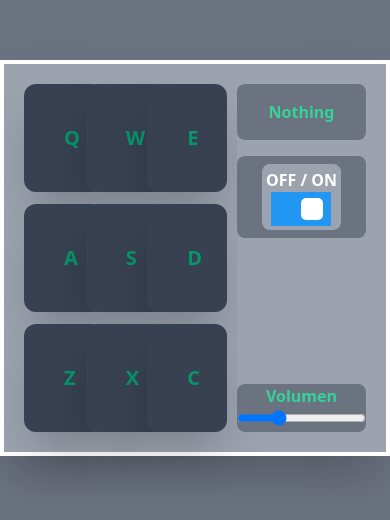
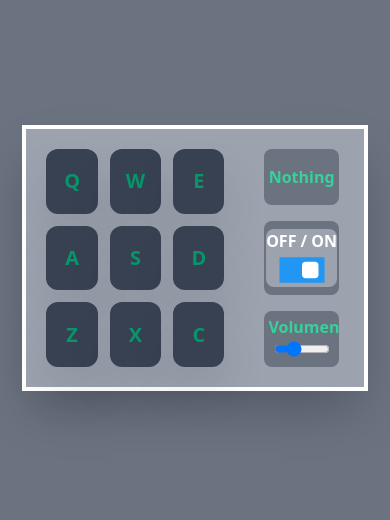
Before and after one commit to Trefu/drum-machine, a React (Create React App) app: page / in a window 390 px wide. Shown: the part 164-684 px from the top of the page. Built offline with nearby package versions, Linux system fonts and the light colour scheme.

Commit message:
responsive drumpads

```diff
--- a/src/components/Display.jsx
+++ b/src/components/Display.jsx
@@ -6,23 +6,23 @@ export const Display = ({ volume, setVolume, power, setPower, actualSound }) =>
         setPower(!power)
     }
     return (
-        <div id='display' className={`flex flex-col justify-between bg-gray-400 text-center text-green-400 font-bold `}>
+        <div id='display' className={`w-1/4 flex flex-col justify-between space-y-4 bg-gray-400 text-center text-green-400 font-bold `}>
             <div className={`bg-gray-500 py-4 rounded-lg`}>
                 <p> {actualSound}</p>
             </div>
             <div className={`flex justify-center bg-gray-500 py-2 mt-4 rounded-lg`}>
-                <div className='rounded-lg p-1 flex flex-col justify-center items-center bg-gray-400 text-white'>
+                <div className='rounded-lg  flex flex-col justify-center items-center bg-gray-400 text-white'>
                     <p>OFF / ON</p>
-                    <label className="switch">
+                    <label className="switch transform scale-75 md:scale-100">
                         <input checked={power} type="checkbox" onChange={handleChange} />
                         <span className='slider '></span>
                     </label>
                 </div>
 
             </div>
-            <div className="volumen-slider  mt-auto rounded-lg bg-gray-500 ">
+            <div className="volumen-slider p-1  mt-auto rounded-lg bg-gray-500  ">
                 <p>Volumen</p>
-                <input max='1' min='0' step='0.1' type="range" value={volume} onChange={handleRangeChange} />
+                <input className='w-14' max='1' min='0' step='0.1' type="range" value={volume} onChange={handleRangeChange} />
             </div>
         </div>
     )
--- a/src/components/DrumPad.jsx
+++ b/src/components/DrumPad.jsx
@@ -39,7 +39,7 @@ export const DrumPad = ({ volume, power, sound, setActualSound }) => {
     return (
         <>
             {/*   //DRUMPAD ELEMENT */}
-            <button onClick={handleClick} id={sound.id} className={`rounded-xl drum-pad bg-gray-700 p-10 font-bold text-xl text-green-600 active:text-green-400 shadow-2xl`}>
+            <button onClick={handleClick} id={sound.id} className={`rounded-xl drum-pad bg-gray-700 p-4 md:p-10 font-bold text-xl text-green-600 active:text-green-400 shadow-2xl`}>
                 {sound.keyTrigger}
                 <audio preload='auto' id={`${sound.keyTrigger}`} className='clip bg-red-300 w-1' src={`${sound.url}`}></audio>
             </button>
```
